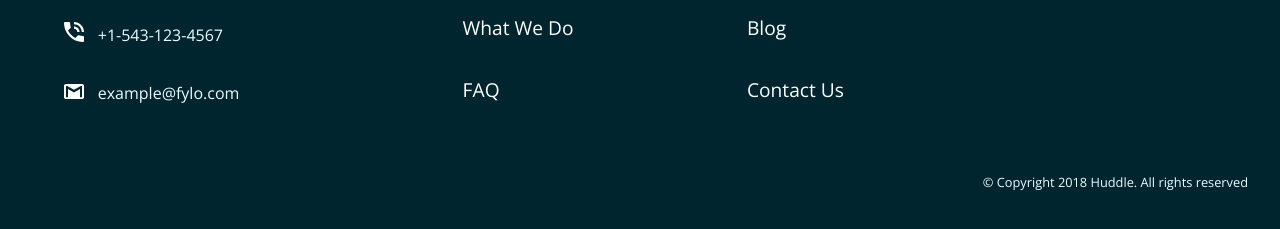
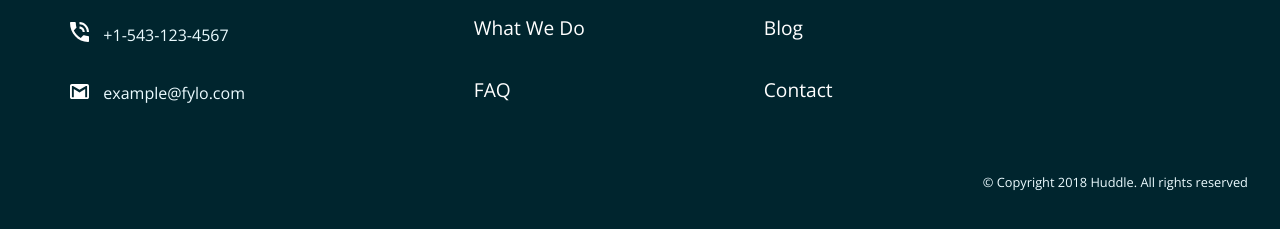
Before and after one commit to leididelapuente13/Huddle-landing-page, a plain HTML site: page index.html in a window 1280 px wide. Shown: the part 2281-2510 px from the top of the page. Drawn offline with nearby package versions, Linux system fonts and the light colour scheme.

Commit message:
change contact us for contact

```diff
--- a/index.html
+++ b/index.html
@@ -88,7 +88,7 @@
                 <div class="footer__link">
                     <a href="http://">Career</a>
                     <a href="http://">Blog</a>
-                    <a href="http://">Contact Us</a>
+                    <a href="http://">Contact</a>
                 </div>
                 <div class="container">
                     <img class="media-icon" src="images/Facebook icono blanco ppp-ON.png" alt="">
```
